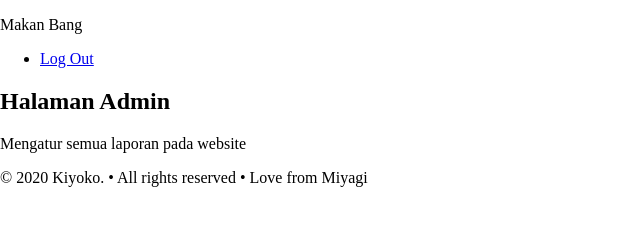
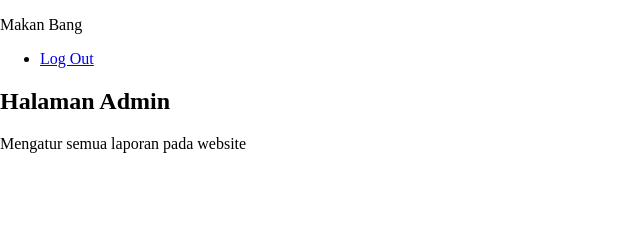
Before and after one commit to ErwinArif/HTML5, a plain HTML site: page admin.html in a window 1280 px wide. Shown: the whole page, without its empty margins (0-640 px from the left). Drawn offline with Linux system fonts and the light colour scheme.

Commit message:
modif admin

```diff
--- a/admin.html
+++ b/admin.html
@@ -33,11 +33,7 @@
         </div>
     </section>
 
-    <footer>
-        <p>
-            © 2020 Kiyoko. • All rights reserved • Love from Miyagi
-        </p>
-    </footer>
+
 
 </body>
 
```
